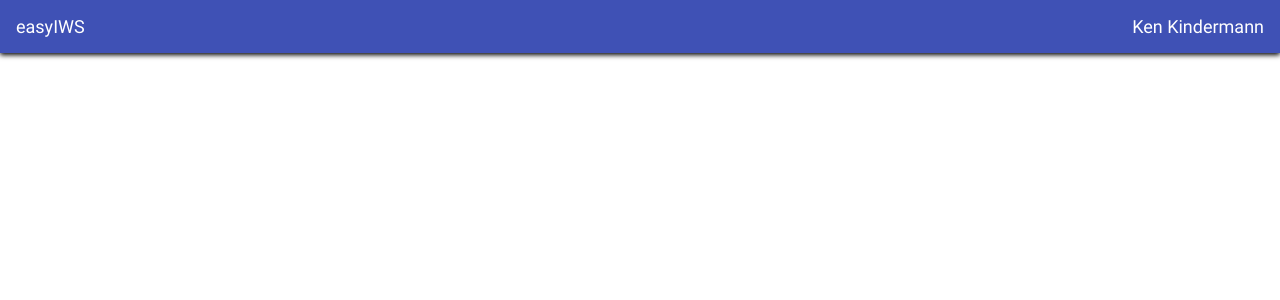
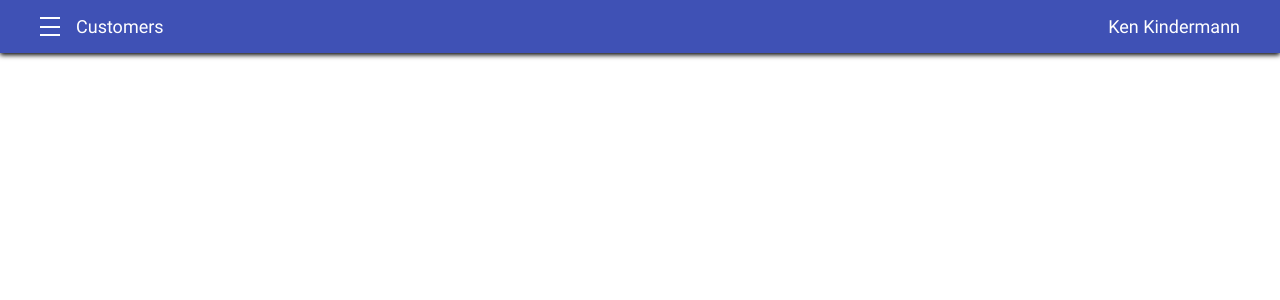
Before and after one commit to KenKindermann/easyIMS, a React (Vite) app in the folder Frontend/: page / in a window 1280 px wide. Shown: the top 300 px of the page. Built offline with nearby package versions, Linux system fonts and the light colour scheme.

Commit message:
toggle bar in nav

```diff
--- a/Frontend/src/components/navbar/Navbar.jsx
+++ b/Frontend/src/components/navbar/Navbar.jsx
@@ -3,8 +3,19 @@ import "../../style/navbar.css";
 const Navbar = () => {
   return (
     <nav>
-      <p>easyIWS</p>
-      <p>Ken Kindermann</p>
+      <div className="navbar">
+        <div className="toggle-bar-and-page">
+          <div className="toggle-bar">
+            <span></span>
+            <span></span>
+            <span></span>
+          </div>
+          <p>Customers</p>
+        </div>
+        <div>
+          <p>Ken Kindermann</p>
+        </div>
+      </div>
     </nav>
   );
 };
--- a/Frontend/src/style/navbar.css
+++ b/Frontend/src/style/navbar.css
@@ -1,8 +1,33 @@
 nav {
-  display: flex;
-  justify-content: space-between;
+  align-items: center;
   padding: 1rem 1rem;
   background-color: var(--primary);
   color: white;
   box-shadow: 0px 2px 5px black;
 }
+
+.navbar {
+  max-width: 1200px;
+  margin: 0 auto;
+  display: flex;
+  justify-content: space-between;
+}
+
+.toggle-bar-and-page {
+  display: flex;
+  align-items: center;
+  gap: 1rem;
+}
+
+.toggle-bar {
+  width: 20px;
+  height: 19px;
+  display: flex;
+  flex-direction: column;
+  justify-content: space-between;
+}
+
+.toggle-bar span {
+  width: 100%;
+  border-top: 2px solid white;
+}
```
